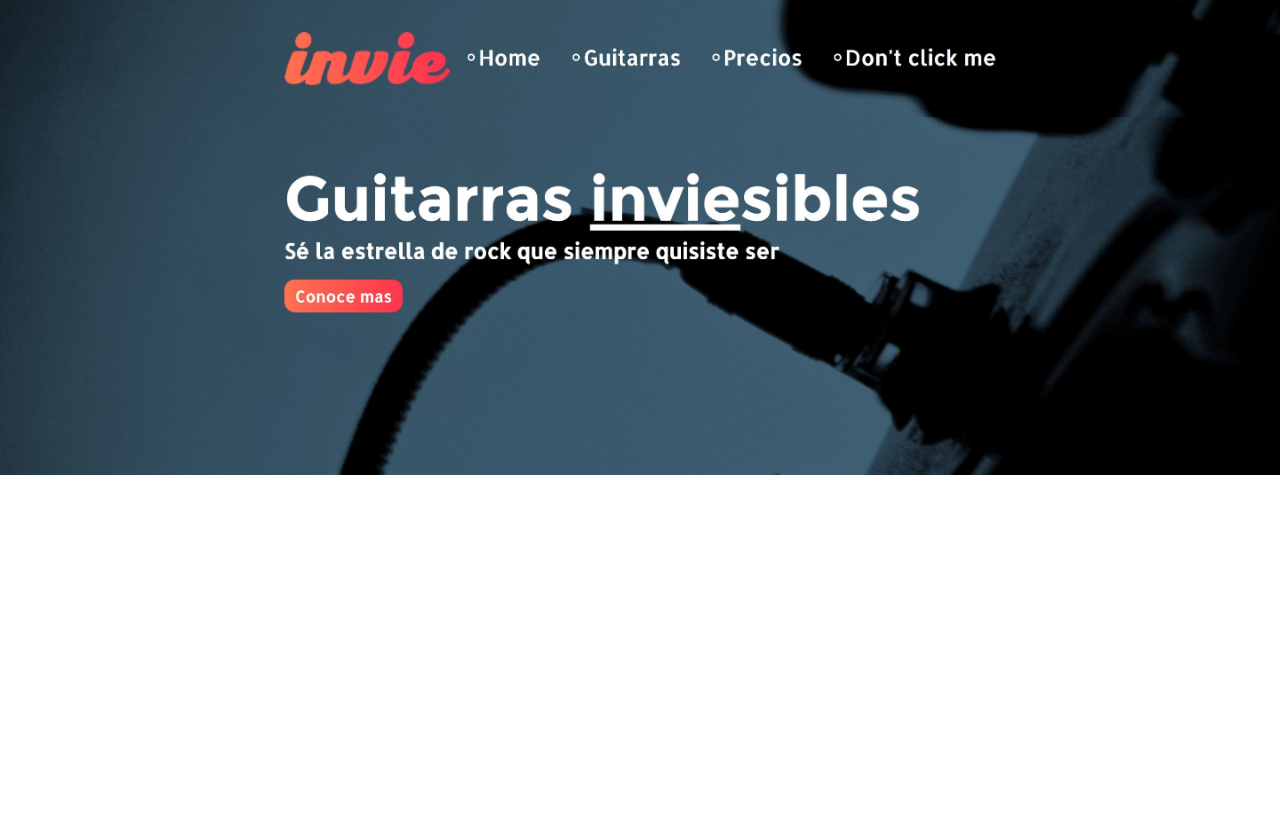
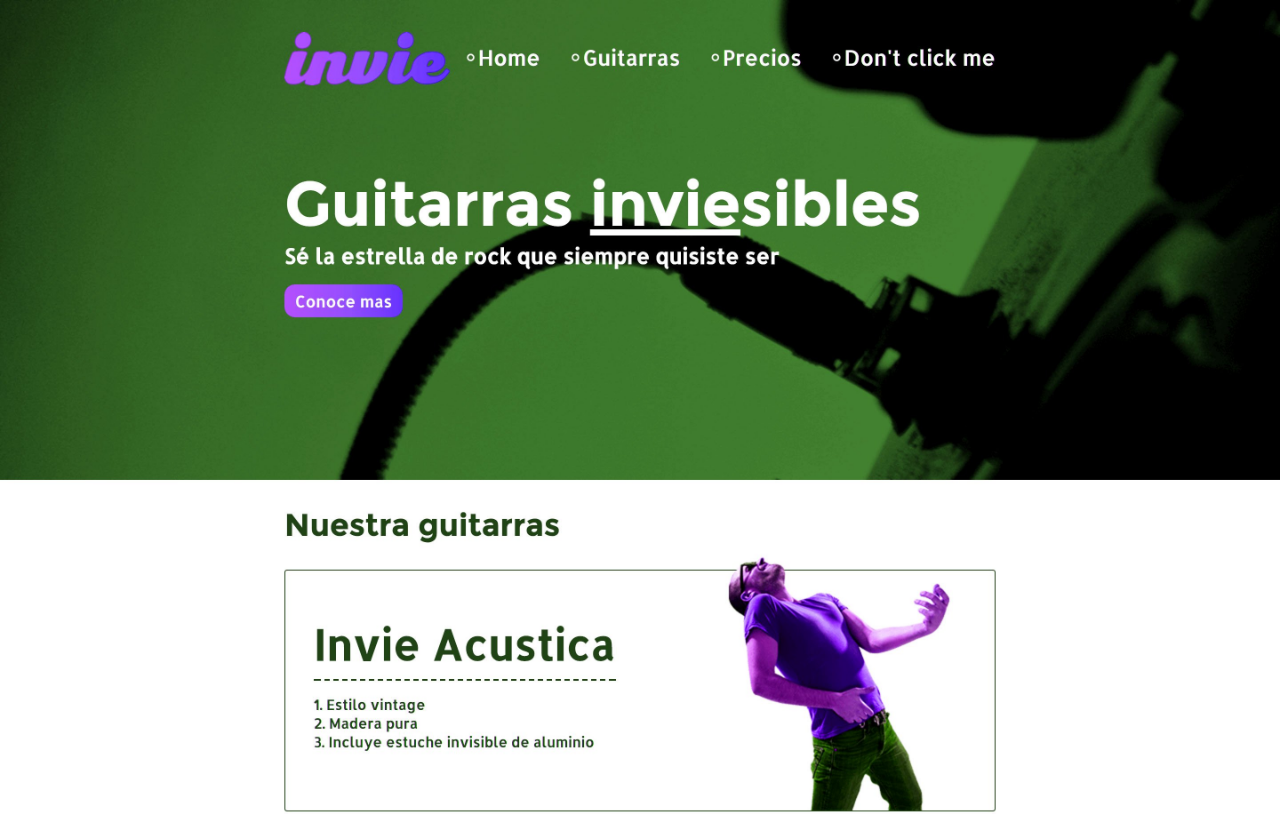
Before and after one commit to wiya1/invie-github, a plain HTML site: page index.html in a window 1280 px wide. Shown: the top 814 px of the page. Drawn offline with Linux system fonts and the light colour scheme.

Commit message:
nueva version de invie -verde

```diff
--- a/index.html
+++ b/index.html
@@ -13,9 +13,7 @@
         </style>
     </head>
     <body>
-         <img src="img/header.jpg" alt="" >
-         <img src="img/hero.jpg" alt="">
-
+         <img src="nueva-version.jpg" alt="">
 
     </body>
 </html>
```
Also changed, not shown: nueva-version.jpg (added).
